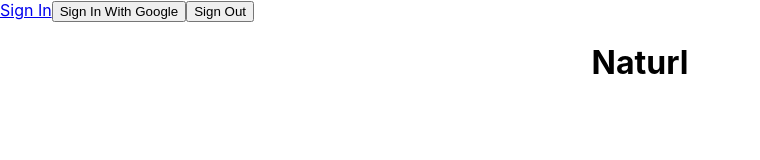
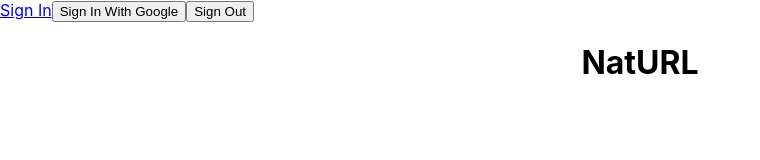
Before and after one commit to jorgedelafuente/naturl, a React (Create React App) app: page / in a window 1280 px wide. Shown: the top 160 px of the page, without its empty margins (0-760 px from the left). Built offline with nearby package versions, Linux system fonts and the light colour scheme; no server answers.

Commit message:
feat: implemented base project structure

```diff
--- a/src/pages/home/Home.js
+++ b/src/pages/home/Home.js
@@ -3,7 +3,7 @@ import React from 'react';
 const Home = () => {
   return (
     <div className="App">
-      <h1>Naturl</h1>
+      <h1>NatURL</h1>
     </div>
   );
 };
```
